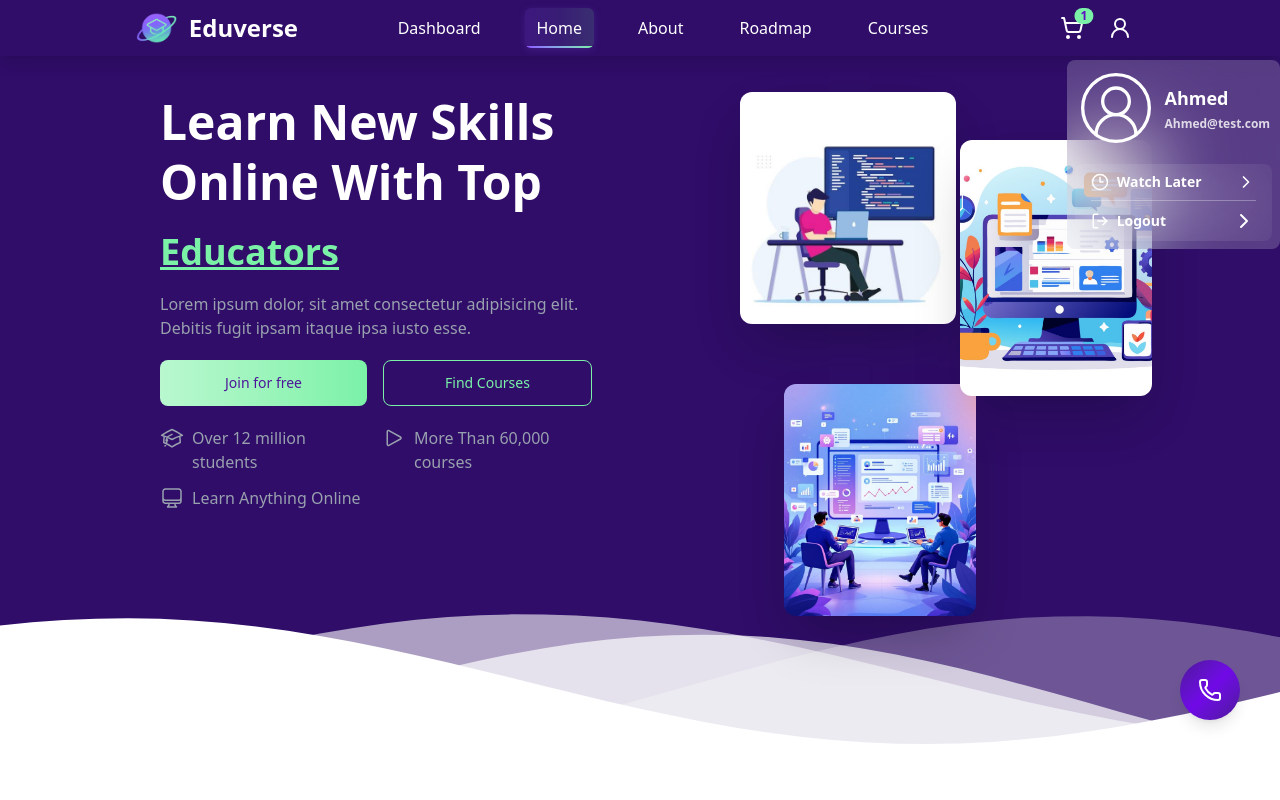
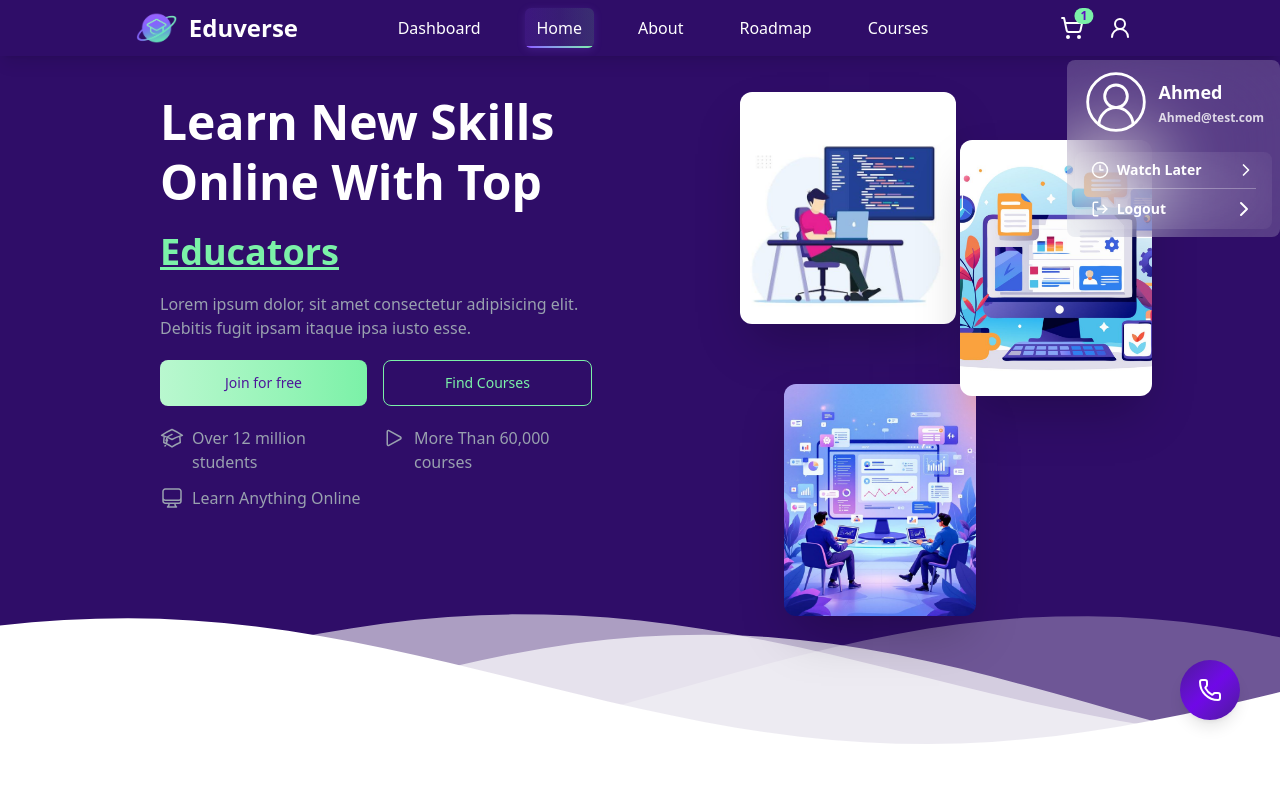
Before and after one commit to marinaeleshaa/Eduverse, an Angular app: page /home in a window 1280 px wide. Both pictures are taken after a click on the button 1119 px from the left and 28 px from the top of the page. Shown: the top 800 px of the page. Built offline with nearby package versions, Linux system fonts and the light colour scheme.

Commit message:
feat: edited style for profile menu

```diff
--- a/src/app/components/header/header.html
+++ b/src/app/components/header/header.html
@@ -91,8 +91,8 @@
           <div class="flex p-2 items-center justify-center gap-2">
             <svg
               xmlns="http://www.w3.org/2000/svg"
-              width="80"
-              height="80"
+              width="68"
+              height="68"
               viewBox="0 0 24 24"
               fill="none"
               stroke="white"
@@ -117,6 +117,9 @@
           >
             <div
               class="flex items-center gap-2 w-full justify-between border-b border-white/30 pb-2"
+            >
+              <button
+                class="w-full text-md font-bold text-white rounded-4xl hover:scale-105 cursor-pointer transition-all flex items-center justify-between gap-2"
               >
                 <div class="flex items-center gap-2">
                   <svg
@@ -150,6 +153,7 @@
                 >
                   <path d="m9 18 6-6-6-6" />
                 </svg>
+              </button>
             </div>
             <div class="flex items-center gap-2 w-full justify-between">
               <button
@@ -317,7 +321,7 @@
   data-cartMenu="true"
   animate.enter="enter-cart-animation"
   animate.leave="leave-cart-animation"
-  class="fixed top-16 right-0 w-96 h-11/12 bg-white/15 backdrop-blur-2xl p-4 rounded-lg z-50"
+  class="fixed top-16 right-0 w-96 h-11/12 bg-white/15 backdrop-blur-2xl p-4 rounded-lg z-[999]"
   (click)="$event.stopPropagation()"
 >
   <h3 class="text-white text-2xl text-center font-bold mb-4">Cart Items</h3>
```
Lines whose indentation alone changed are shown as unchanged.
